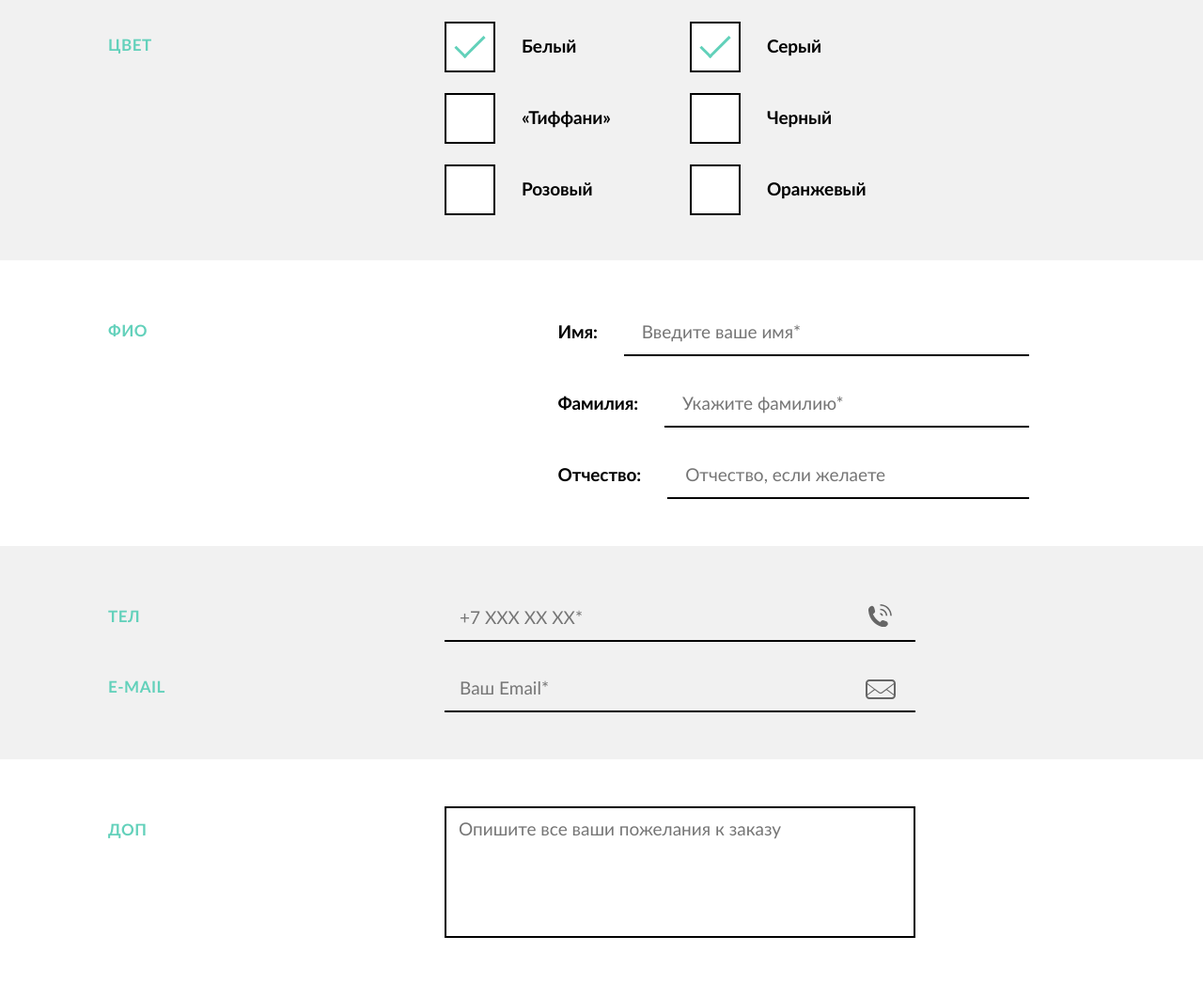
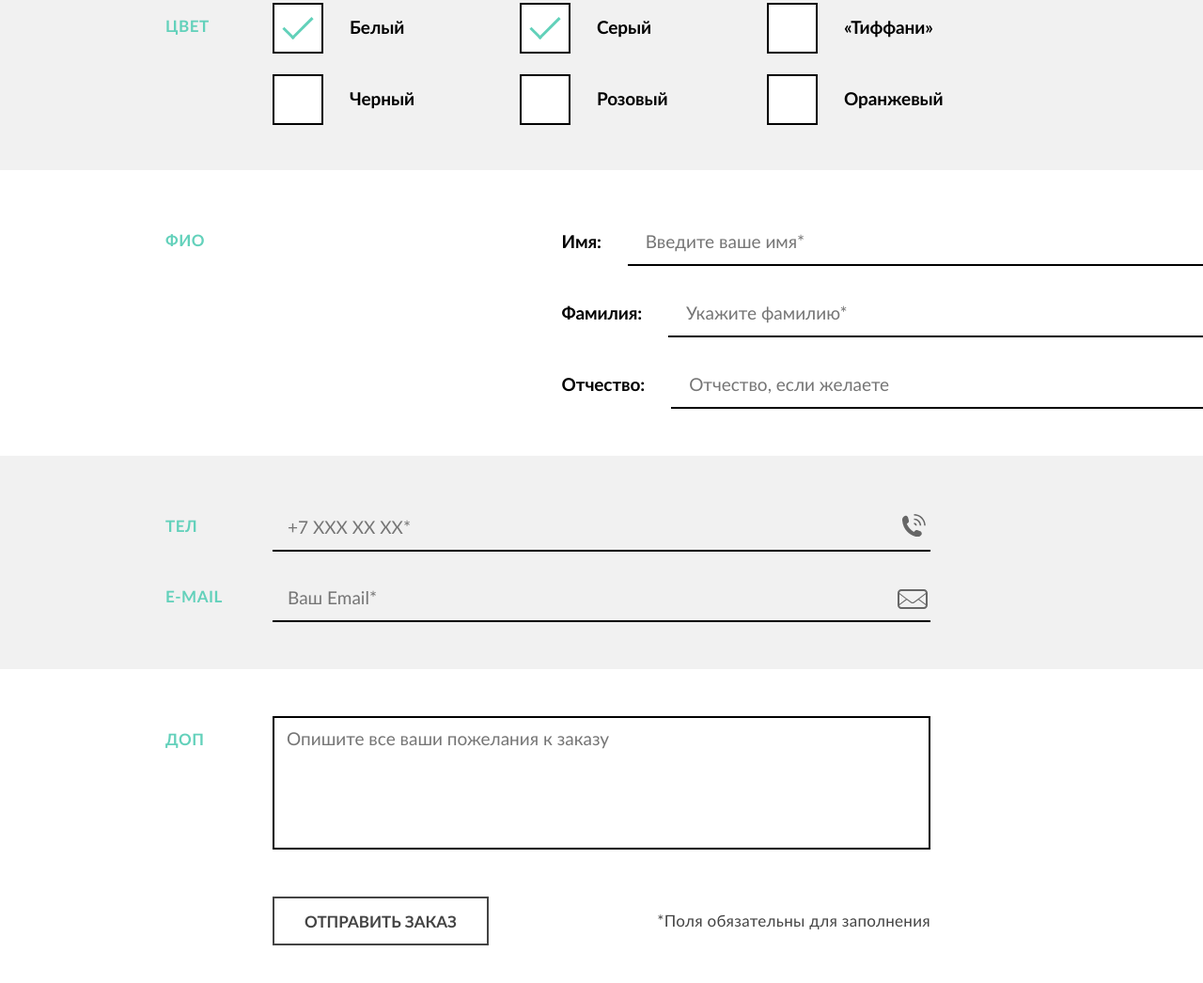
Before and after one commit to mitsa2106/mishka, a website: page src/views/form.html in a window 1280 px wide. Shown: the part 806-1852 px from the top of the page at 94% size. Drawn offline with nearby package versions, Linux system fonts and the light colour scheme; files that its build step writes are made by us from their sources.

Commit message:
added styles form for desktop version

```diff
--- a/src/styles/blocks/form/form-color.scss
+++ b/src/styles/blocks/form/form-color.scss
@@ -107,4 +107,16 @@
 }
 
 @media ($desktop-widths) {
+  .form-color {
+    min-height: 128px;
+    justify-content: flex-start;
+  }
+
+  .form-color__label {
+    width: 263px;
+
+    &:nth-child(4) {
+      margin-bottom: 0;
+    }
+  }
 }
--- a/src/styles/blocks/form/form-comment.scss
+++ b/src/styles/blocks/form/form-comment.scss
@@ -25,12 +25,12 @@
 @media ($tablet-widths) {
   .form-comment textarea {
     width: 501px;
-    height: 140px;
-
-    padding: 15px;
-
     font-size: 19px;
   }
 }
 
-@media ($desktop-widths) {}
+@media ($desktop-widths) {
+  .form-comment textarea {
+    width: 700px;
+  }
+}
--- a/src/styles/blocks/form/form-email.scss
+++ b/src/styles/blocks/form/form-email.scss
@@ -1,8 +1,4 @@
 .form-email {
-  //display: flex;
-  //flex-direction: row;
-  //flex-wrap: wrap;
-  //width: 260px;
   position: relative;
 }
 
@@ -58,4 +54,12 @@
   }
 }
 
-@media ($desktop-widths) {}
+@media ($desktop-widths) {
+  .form-email__input {
+    width: 700px;
+  }
+
+  .form-email__input-icon {
+    right: 185px;
+  }
+}
--- a/src/styles/blocks/form/form-personal.scss
+++ b/src/styles/blocks/form/form-personal.scss
@@ -39,6 +39,7 @@
 
   .form-personal__label {
     width: 501px;
+    width: 100%;
     display: flex;
     flex-direction: row;
     margin-bottom: 24px;
@@ -58,4 +59,7 @@
 }
 
 @media ($desktop-widths) {
+  .form-personal__label {
+    width: 700px;
+  }
 }
--- a/src/styles/blocks/form/form-phone.scss
+++ b/src/styles/blocks/form/form-phone.scss
@@ -1,8 +1,4 @@
 .form-phone {
-  //display: flex;
-  //flex-direction: row;
-  //flex-wrap: wrap;
-  //width: 260px;
   position: relative;
 }
 
@@ -51,11 +47,14 @@
     font-size: 19px;
     background-color: $bg-color-footer;
   }
+}
+
+@media ($desktop-widths) {
+  .form-phone__input {
+    width: 700px;
+  }
 
   .form-phone__input-icon {
-    right: 25px;
-    top: 12px;
+    right: 180px;
   }
 }
-
-@media ($desktop-widths) {}
--- a/src/styles/blocks/form/form-type.scss
+++ b/src/styles/blocks/form/form-type.scss
@@ -64,6 +64,11 @@
 }
 
 @media ($tablet-widths) {
+  .form-type {
+    display: flex;
+    flex-direction: column;
+  }
+
   .form-type__label {
     padding-left: 82px;
     padding-top: 0;
--- a/src/styles/blocks/form/form.scss
+++ b/src/styles/blocks/form/form.scss
@@ -200,7 +200,32 @@
 }
 
 @media ($desktop-widths) {
+  .form {
+    margin-bottom: 50px;
+  }
   .form__item--wrapper {
     width: 1050px;
   }
+
+  .form__item--required .form__item--wrapper {
+    width: 700px;
+    margin: 0 auto;
+  }
+
+  .form__item--color {
+    min-height: 228px;
+  }
+
+  .form__item--required {
+    padding-top: 0;
+  }
+
+  .form__title {
+    width: 175px;
+    padding-left: 61px;
+  }
+
+  .form__container {
+    width: 875px;
+  }
 }
--- a/src/styles/blocks/page-main.scss
+++ b/src/styles/blocks/page-main.scss
@@ -89,8 +89,6 @@
       padding-top: 108px;
       padding-left: 175px;
       padding-right: 175px;
-
-      padding-bottom: 20px;
     }
   }
 }
```
